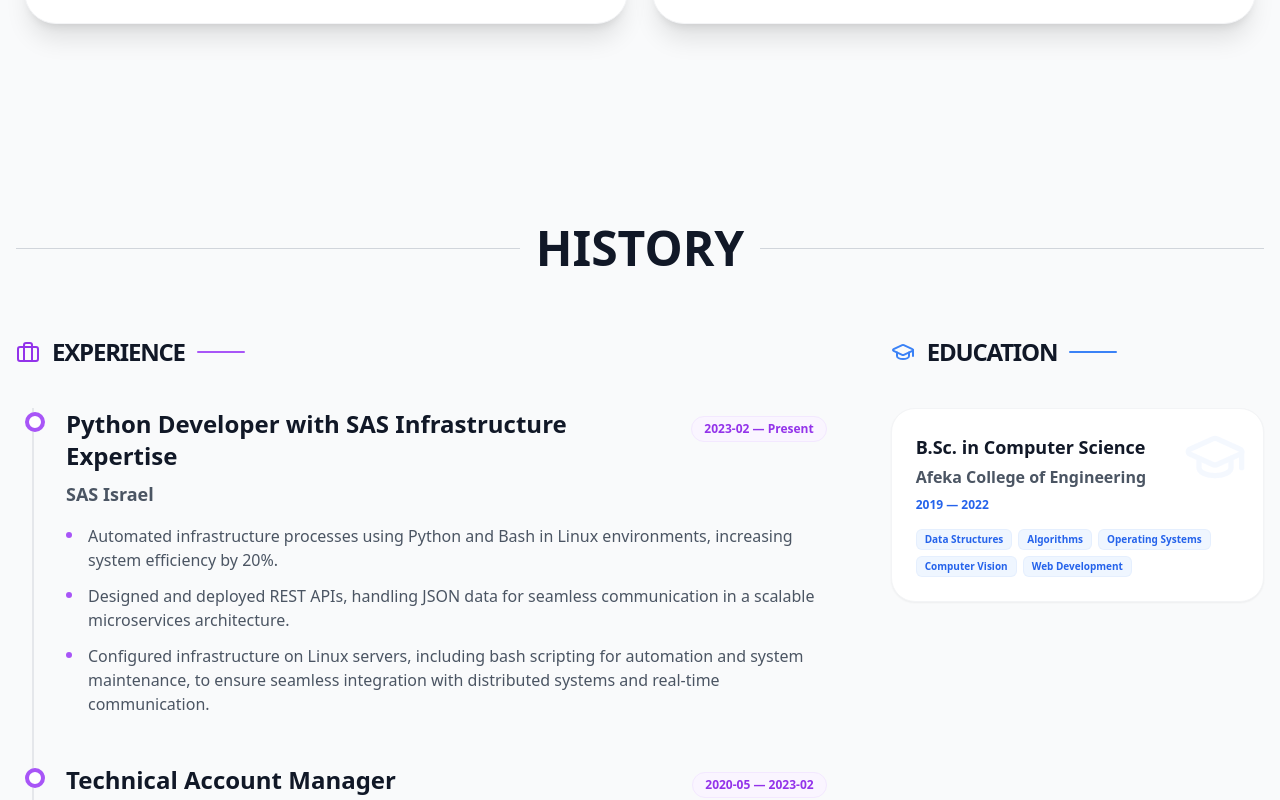
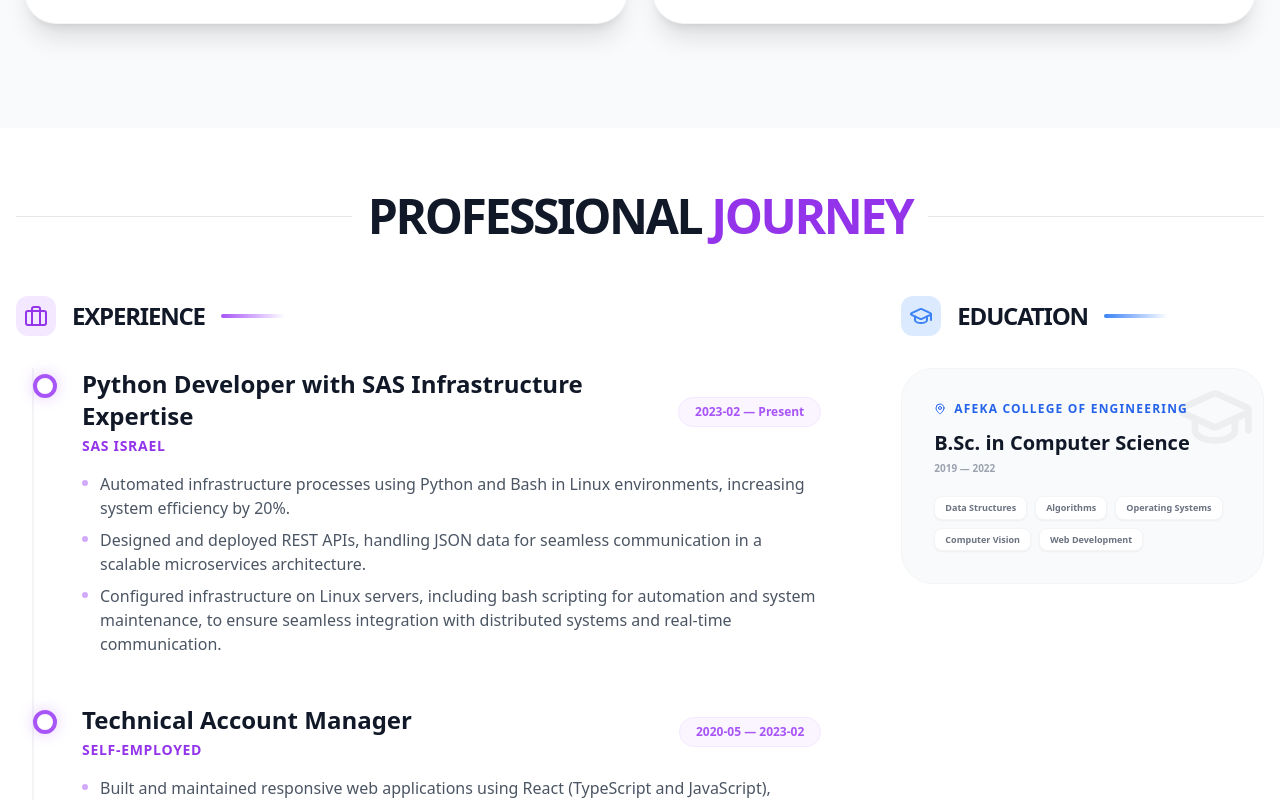
Before and after one commit to talco318/portfolio, a React (Vite) app: page / in a window 1280 px wide. Shown: the part 2020-2820 px from the top of the page. Built offline with nearby package versions, Linux system fonts and the light colour scheme.

Commit message:
style(experience): refine journey timeline spacing and animation triggers

```diff
--- a/src/components/ExperienceSection.tsx
+++ b/src/components/ExperienceSection.tsx
@@ -1,115 +1,137 @@
 import { Experience, Education } from "../data/portfolio.ts";
 import { motion } from "framer-motion";
-import { GraduationCap, Briefcase } from 'lucide-react';
+import { GraduationCap, Briefcase, MapPin } from 'lucide-react';
 
 interface ExperienceSectionProps {
     experience: Experience[];
     education: Education[];
 }
 
-const containerVariants = {
-    hidden: {},
-    visible: { transition: { staggerChildren: 0.18 } },
-};
-
-const cardVariants = {
-    hidden: { opacity: 0, x: -50 },
-    visible: { opacity: 1, x: 0, transition: { duration: 0.5, ease: 'easeOut' } },
-};
-
 const ExperienceSection = ({ experience, education }: ExperienceSectionProps) => {
     return (
-        <section id="experience" className="py-16 md:py-24 bg-gray-50 dark:bg-[#0f172a]/50">
+        <section id="experience" className="py-14 md:py-16 bg-white dark:bg-[#0b0f1a] overflow-hidden">
             <div className="max-w-7xl mx-auto px-4">
+
                 {/* Section Header */}
                 <motion.div
-                    className="flex items-center gap-4 mb-10 md:mb-16"
-                    initial={{ opacity: 0, y: 20 }}
+                    className="flex items-center gap-4 mb-10 md:mb-14"
+                    initial={{ opacity: 0, y: 30 }}
                     whileInView={{ opacity: 1, y: 0 }}
-                    viewport={{ once: true }}
-                    transition={{ duration: 0.6 }}
+                    viewport={{ margin: "-50px" }}
+                    transition={{ duration: 0.6, ease: 'easeOut' }}
                 >
-                    <div className="h-px bg-gray-300 dark:bg-gray-700 flex-1" />
-                    <h2 className="text-3xl md:text-5xl font-black text-gray-900 dark:text-white uppercase transition-all hover:tracking-widest duration-500">History</h2>
-                    <div className="h-px bg-gray-300 dark:bg-gray-700 flex-1" />
+                    <div className="h-px bg-gray-200 dark:bg-gray-800 flex-1" />
+                    <h2 className="text-3xl md:text-5xl font-black text-gray-900 dark:text-white uppercase tracking-tighter transition-all hover:tracking-widest duration-500">
+                        Professional <span className="text-purple-600">Journey</span>
+                    </h2>
+                    <div className="h-px bg-gray-200 dark:bg-gray-800 flex-1" />
                 </motion.div>
 
-                <div className="grid grid-cols-1 lg:grid-cols-3 gap-12 lg:gap-16">
-                    {/* Experience Column */}
-                    <div className="lg:col-span-2">
-                        <div className="flex items-center gap-3 mb-10">
-                            <Briefcase className="w-6 h-6 text-purple-600" />
-                            <h3 className="text-2xl font-bold text-gray-900 dark:text-white uppercase tracking-tighter">Experience</h3>
-                            <div className="h-0.5 bg-purple-500 w-12 rounded-full" />
+                <div className="grid grid-cols-1 lg:grid-cols-12 gap-12 xl:gap-20">
+
+                    {/* Main Experience Timeline (8 cols) */}
+                    <div className="lg:col-span-8">
+                        <motion.div
+                            className="flex items-center gap-4 mb-8"
+                            initial={{ opacity: 0, x: -20 }}
+                            whileInView={{ opacity: 1, x: 0 }}
+                            viewport={{ margin: "-50px" }}
+                            transition={{ duration: 0.5 }}
+                        >
+                            <div className="p-2 bg-purple-100 dark:bg-purple-900/30 rounded-xl text-purple-600">
+                                <Briefcase className="w-5 h-5 md:w-6 md:h-6" />
                             </div>
+                            <h3 className="text-2xl font-black text-gray-900 dark:text-white uppercase tracking-tighter">Experience</h3>
+                            <div className="h-1 bg-gradient-to-r from-purple-500 to-transparent w-16 rounded-full" />
+                        </motion.div>
 
+                        <div className="relative border-l-2 border-gray-100 dark:border-gray-800 ml-4 pl-8 md:pl-12 space-y-12 mt-6">
+                            {experience.map((exp, index) => (
                                 <motion.div
-                            className="relative border-l-2 border-gray-200 dark:border-gray-800 ml-4 pl-8 space-y-12"
-                            variants={containerVariants}
-                            initial="hidden"
-                            whileInView="visible"
-                            viewport={{ once: true, amount: 0.1 }}
+                                    key={exp.id}
+                                    className="relative"
+                                    initial={{ opacity: 0, x: -30 }}
+                                    whileInView={{ opacity: 1, x: 0 }}
+                                    viewport={{ margin: "-100px" }}
+                                    transition={{ duration: 0.5, delay: index * 0.1 }}
                                 >
-                            {experience.map((exp) => (
-                                <motion.div key={exp.id} className="relative group" variants={cardVariants}>
-                                    <div className="absolute -left-[41px] top-1 w-5 h-5 bg-white dark:bg-slate-900 border-4 border-purple-500 rounded-full z-10 group-hover:scale-125 transition-transform" />
+                                    {/* Timeline Dot */}
+                                    <div className="absolute -left-[41px] md:-left-[49px] top-1.5 w-5 h-5 md:w-6 md:h-6 bg-white dark:bg-[#0b0f1a] border-[4px] border-purple-500 rounded-full z-10 shadow-[0_0_15px_rgba(168,85,247,0.3)]" />
 
-                                    <div className="flex flex-col md:flex-row md:items-baseline justify-between mb-2 gap-2">
-                                        <h4 className="text-xl md:text-2xl font-black text-gray-900 dark:text-white leading-tight">
+                                    <div className="mb-4">
+                                        <div className="flex flex-col md:flex-row md:items-center justify-between gap-4 mb-2">
+                                            <h4 className="text-xl md:text-2xl font-black text-gray-900 dark:text-white group cursor-default">
                                                 {exp.position}
+                                                <span className="block text-sm font-bold text-purple-600 mt-1 uppercase tracking-wider">{exp.company}</span>
                                             </h4>
-                                        <span className="text-xs font-black text-purple-600 dark:text-purple-400 whitespace-nowrap px-3 py-1 bg-purple-50 dark:bg-purple-900/20 rounded-full border border-purple-100 dark:border-purple-800/30">
+                                            <span className="text-[10px] md:text-xs font-black text-purple-500 dark:text-purple-400 whitespace-nowrap px-4 py-1.5 bg-purple-50 dark:bg-purple-900/20 rounded-full border border-purple-100 dark:border-purple-800/20 self-start md:self-center">
                                                 {exp.startDate} — {exp.endDate}
                                             </span>
                                         </div>
-                                    <p className="text-lg font-bold text-gray-600 dark:text-gray-400 mb-4">{exp.company}</p>
+                                    </div>
 
-                                    <ul className="space-y-3">
+                                    <ul className="grid gap-2">
                                         {exp.achievements.map((achievement, idx) => (
-                                            <li key={idx} className="flex items-start gap-4 text-gray-600 dark:text-gray-300 text-sm md:text-base leading-relaxed">
-                                                <span className="mt-2 w-1.5 h-1.5 rounded-full bg-purple-500 shrink-0" />
+                                            <li key={idx} className="text-gray-600 dark:text-gray-400 text-sm md:text-base leading-relaxed flex items-start gap-3">
+                                                <span className="mt-2 w-1.5 h-1.5 rounded-full bg-purple-500/50 shrink-0" />
                                                 {achievement}
                                             </li>
                                         ))}
                                     </ul>
                                 </motion.div>
                             ))}
-                        </motion.div>
+                        </div>
                     </div>
 
-                    {/* Education Column */}
-                    <div className="lg:col-span-1">
-                        <div className="flex items-center gap-3 mb-10">
-                            <GraduationCap className="w-6 h-6 text-blue-500" />
-                            <h3 className="text-2xl font-bold text-gray-900 dark:text-white uppercase tracking-tighter">Education</h3>
-                            <div className="h-0.5 bg-blue-500 w-12 rounded-full" />
+                    {/* Education Sidebar (4 cols) */}
+                    <div className="lg:col-span-4">
+                        <motion.div
+                            className="flex items-center gap-4 mb-8"
+                            initial={{ opacity: 0, x: 20 }}
+                            whileInView={{ opacity: 1, x: 0 }}
+                            viewport={{ margin: "-50px" }}
+                            transition={{ duration: 0.5 }}
+                        >
+                            <div className="p-2 bg-blue-100 dark:bg-blue-900/30 rounded-xl text-blue-500">
+                                <GraduationCap className="w-5 h-5 md:w-6 md:h-6" />
                             </div>
+                            <h3 className="text-2xl font-black text-gray-900 dark:text-white uppercase tracking-tighter">Education</h3>
+                            <div className="h-1 bg-gradient-to-r from-blue-500 to-transparent w-16 rounded-full" />
+                        </motion.div>
 
-                        <div className="space-y-8">
+                        <div className="space-y-6 mt-6">
                             {education.map((edu, idx) => (
                                 <motion.div
                                     key={idx}
-                                    className="p-6 rounded-3xl bg-white dark:bg-gray-800/50 border border-gray-100 dark:border-gray-800 shadow-sm hover:shadow-md transition-shadow relative overflow-hidden group"
-                                    initial={{ opacity: 0, scale: 0.9 }}
-                                    whileInView={{ opacity: 1, scale: 1 }}
-                                    viewport={{ once: true }}
+                                    initial={{ opacity: 0, scale: 0.9, y: 20 }}
+                                    whileInView={{ opacity: 1, scale: 1, y: 0 }}
+                                    viewport={{ margin: "-100px" }}
+                                    transition={{ duration: 0.5, delay: idx * 0.1 }}
+                                    className="p-6 md:p-8 rounded-[2rem] bg-gray-50 dark:bg-gray-800/30 border border-gray-100 dark:border-gray-800/50 relative overflow-hidden group hover:border-blue-500/20 transition-colors"
                                 >
-                                    <div className="absolute top-0 right-0 p-4 opacity-5 group-hover:opacity-10 transition-opacity">
-                                        <GraduationCap className="w-16 h-16 text-blue-500" />
+                                    <div className="relative z-10">
+                                        <div className="flex items-center gap-2 mb-3 text-xs font-black text-blue-600 dark:text-blue-400 uppercase tracking-widest">
+                                            <MapPin className="w-3 h-3" />
+                                            {edu.school}
                                         </div>
-                                    <h4 className="text-lg font-black text-gray-900 dark:text-white mb-1 group-hover:text-blue-500 transition-colors">{edu.degree}</h4>
-                                    <p className="text-base font-bold text-gray-600 dark:text-gray-400 mb-2">{edu.school}</p>
-                                    <p className="text-xs font-black text-blue-600 dark:text-blue-400 mb-4">{edu.years}</p>
+                                        <h4 className="text-lg md:text-xl font-black text-gray-900 dark:text-white mb-1 leading-tight">
+                                            {edu.degree}
+                                        </h4>
+                                        <div className="text-[10px] font-bold text-gray-400 mb-5">{edu.years}</div>
 
                                         {edu.coursework && (
-                                        <div className="flex flex-wrap gap-1.5 mt-4">
+                                            <div className="flex flex-wrap gap-2">
                                                 {edu.coursework.map(course => (
-                                                <span key={course} className="px-2 py-0.5 text-[10px] font-bold bg-blue-50 dark:bg-blue-900/20 text-blue-600 dark:text-blue-300 rounded-md border border-blue-100/50 dark:border-blue-800/30">
+                                                    <span key={course} className="px-2.5 py-1 text-[9px] font-black bg-white dark:bg-gray-900 text-gray-500 dark:text-gray-400 rounded-lg shadow-sm border border-gray-100 dark:border-gray-800">
                                                         {course}
                                                     </span>
                                                 ))}
                                             </div>
                                         )}
+                                    </div>
+                                    <div className="absolute top-0 right-0 p-6 opacity-5 group-hover:opacity-10 transition-opacity translate-x-4 -translate-y-4">
+                                        <GraduationCap className="w-20 h-20" />
+                                    </div>
                                 </motion.div>
                             ))}
                         </div>
```
Lines whose indentation alone changed are shown as unchanged.
